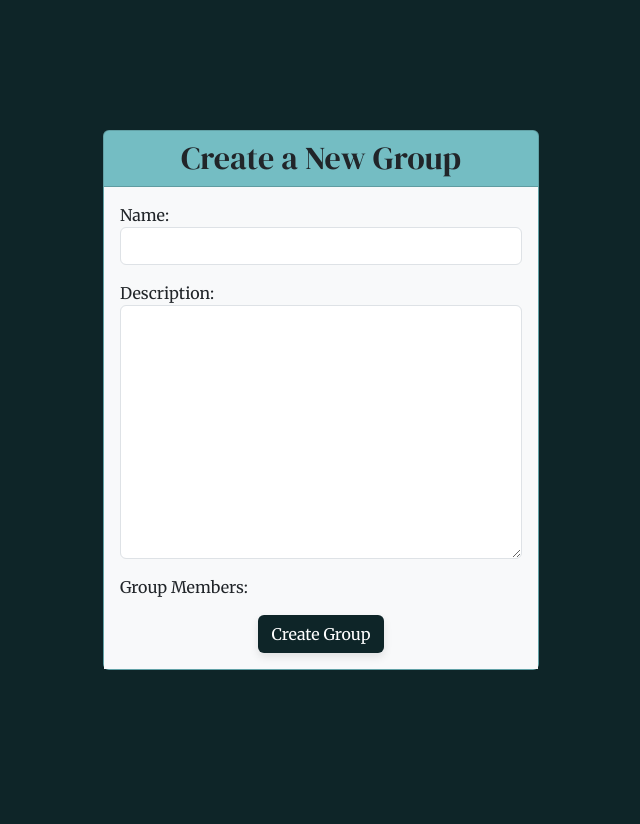
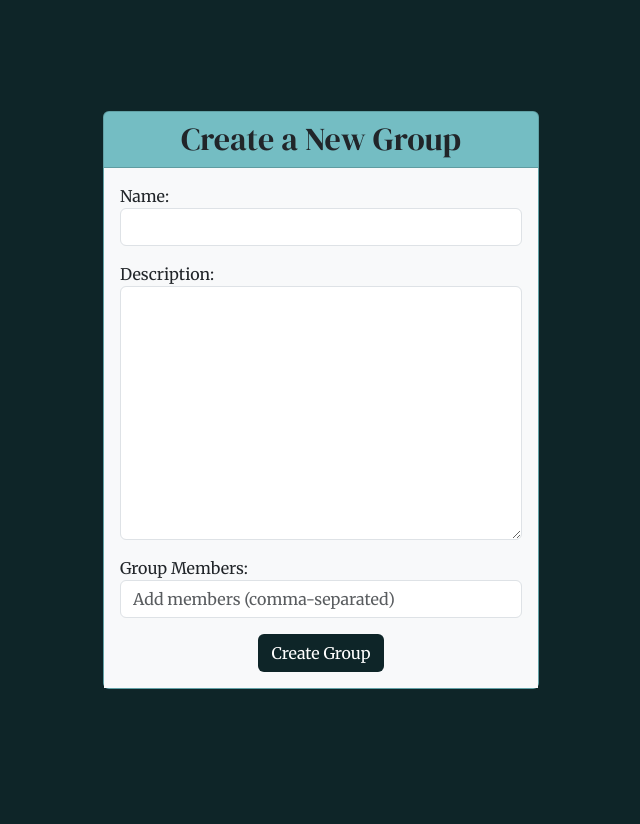
Before and after one commit to shelbyyy16/Capstone-Project, a Django app: page /create_group/ in a window 1280 px wide. Shown: the part 52-876 px from the top of the page, without its empty margins (319-959 px from the left). Run offline with Django 5.2, Linux system fonts and the light colour scheme; the visitor is signed in with stand-in values (Sample User, id 1); data comes from the database, SQL or seed files in the repository; some web fonts are replaced.

Commit message:
create search and filter query set for adding group members to groups. remoced selectmultiplecheckbox option

```diff
--- a/main_app/forms.py
+++ b/main_app/forms.py
@@ -3,16 +3,15 @@ from django.forms import ModelForm
 from django.contrib.auth.models import User
 from .models import Group, Expense
 
-
 class GroupForm(ModelForm):
-    members = forms.ModelMultipleChoiceField(
-        queryset=User.objects.none(),  # Set an empty initial queryset
-        widget=forms.CheckboxSelectMultiple,
+    members = forms.CharField(
+        max_length=100, required=False,
+        widget=forms.TextInput(attrs={'class': 'form-control', 'placeholder': 'Add members (comma-separated)'}),
     )
 
     class Meta:
         model = Group
-        fields = ['name', 'description', 'members']
+        fields = ['name', 'description']
 
         widgets = {
             'name': forms.TextInput(attrs={'class': 'form-control'}),
@@ -22,10 +21,11 @@ class GroupForm(ModelForm):
     def __init__(self, *args, **kwargs):
         user = kwargs.pop('user', None)
         super().__init__(*args, **kwargs)
+        self.fields['members'].label = 'Group Members'
+        self.user = user
 
-        if user:
-            self.fields['members'].queryset = User.objects.exclude(id=user.id)
-            self.fields['members'].label = 'Group Members'
+    def filter_members(self, query):
+        return User.objects.exclude(id=self.user.id).filter(username__icontains=query)
 
 
 class ExpenseForm(ModelForm):
--- a/main_app/static/css/style.css
+++ b/main_app/static/css/style.css
@@ -56,7 +56,3 @@ a {
 .custom-header-height {
   height: 3.3rem;
 }
-
-.btn, button.btn {
-  box-shadow: 0 4px 8px rgba(0, 0, 0, 0.1);
-}
--- a/main_app/templates/groups/create_group.html
+++ b/main_app/templates/groups/create_group.html
@@ -8,9 +8,7 @@
             <form method="post" enctype="multipart/form-data">
                 {% csrf_token %}
                 {{ form.as_p }}
-
                 <button type="submit" class="btn" style="background-color: #0e2528; color: #ffffff; margin-left: auto; margin-right: auto; display: block;">Create Group</button>
-
             </form>
         </div>
     </div>
--- a/main_app/views.py
+++ b/main_app/views.py
@@ -7,7 +7,9 @@ from django.contrib.auth import login
 from django.contrib.auth.forms import UserCreationForm
 from django.contrib.auth.decorators import login_required
 from django.contrib.auth.mixins import LoginRequiredMixin
+from django.contrib.auth.models import User
 from django.db.models import Sum
+
 
 
 
@@ -42,6 +44,8 @@ def group_details(request, group_id):
         'total_owed': total_owed,
     })
 
+
+
 @login_required
 def expenses_index(request):
     expenses = Expense.objects.filter(group__user=request.user)
@@ -72,7 +76,6 @@ def signup(request):
     context = {'form': form, 'error_message': error_message, 'form_errors': form_errors}
     return render(request, 'registration/signup.html', context)
 
-
 class GroupCreateView(LoginRequiredMixin, CreateView):
     model = Group
     form_class = GroupForm
@@ -81,8 +84,14 @@ class GroupCreateView(LoginRequiredMixin, CreateView):
 
     def form_valid(self, form):
         form.instance.user = self.request.user
+        members_str = form.cleaned_data['members']
+        members_list = [username.strip() for username in members_str.split(',') if username.strip()]
+        members_queryset = User.objects.filter(username__in=members_list)
+
         response = super().form_valid(form)
-        self.object.members.add(self.request.user)
+
+        form.instance.members.set(members_queryset)
+
         return response
 
     def get_form_kwargs(self):
```
